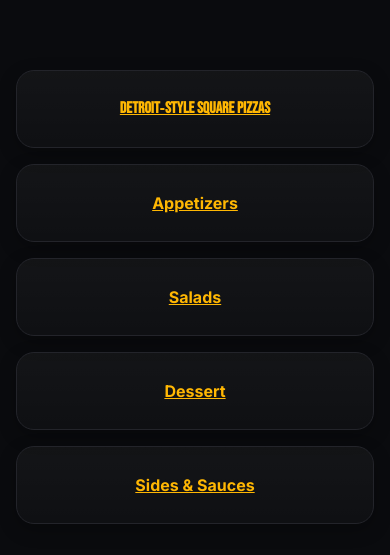
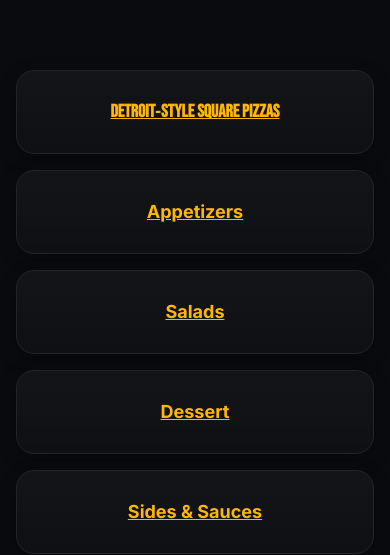
Before and after one commit to kskeego/woodwardpizza.github.io, a plain HTML site: page menu.html in a window 390 px wide. Shown: the part 298-853 px from the top of the page. Drawn offline with Linux system fonts and the light colour scheme.

Commit message:
fix tex again

```diff
--- a/assets/styles.css
+++ b/assets/styles.css
@@ -121,21 +121,20 @@ body.orderbar-visible .site-header{top:44px}
   }
 }
 
-/* === Menu tile normalization (CLS-safe) === */
-nav.container.sections .grid.cols-3{ align-items:stretch; }
+/* === Menu tile alignment & typography normalization (CLS-safe) === */
 nav.container.sections .grid.cols-3 a.card{
   display:flex; align-items:center; justify-content:center;
-  text-align:center; min-height:92px; padding:12px 16px;
+  text-align:center !important; min-height:96px; padding:12px 16px;
 }
+nav.container.sections .grid.cols-3 a.card > *{ margin:0; }
 @media (max-width:640px){
-  nav.container.sections .grid.cols-3 a.card{ min-height:78px; }
+  nav.container.sections .grid.cols-3 a.card{ min-height:84px; }
 }
-/* unify typography inside cards regardless of H tag */
 nav.container.sections .grid.cols-3 a.card h1,
 nav.container.sections .grid.cols-3 a.card h2,
 nav.container.sections .grid.cols-3 a.card h3,
 nav.container.sections .grid.cols-3 a.card h4,
 nav.container.sections .grid.cols-3 a.card h5,
 nav.container.sections .grid.cols-3 a.card h6{
-  margin:0; font-size:1rem; line-height:1.25;
+  margin:0; font-size:1.125rem; line-height:1.25; font-weight:700; text-transform:none !important;
 }
```
Also changed, not shown: 1 other file.
